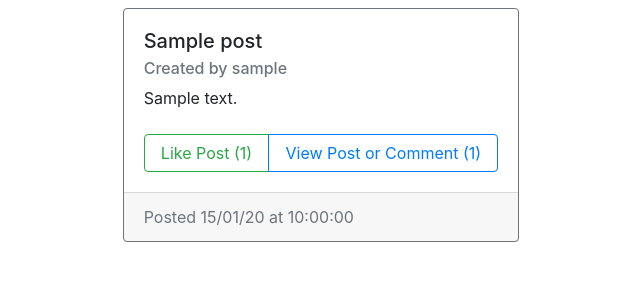
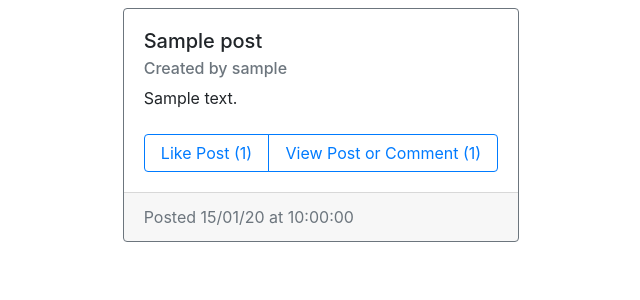
Before and after one commit to daniel-555/COMP2011-CW2, a Flask app: page / in a window 1280 px wide. Shown: the part 56-356 px from the top of the page, without its empty margins (319-959 px from the left). Run offline with Flask 3, Linux system fonts and the light colour scheme; a user stored in the database is signed in; tables that the repository leaves empty hold one stand-in row (values such as "Sample post"); some libraries are stand-ins or nearby versions.

Commit message:
changed green buttons to blue for better contrast for people with colour blindness

```diff
--- a/app/templates/postCard.html
+++ b/app/templates/postCard.html
@@ -12,7 +12,7 @@
 
         <div class="btn-group btn-block mt-2" role="group">
             <!-- edit and delete buttons are instanced per-card so that the correct card is edited/deleted -->
-            <button class="btn btn-outline-success like-button" id="{{ post_data.id }}">Like Post ({{
+            <button class="btn btn-outline-primary like-button" id="{{ post_data.id }}">Like Post ({{
                 post_data.likes | length
                 }})</button>
             <a type="button" class="btn btn-outline-primary" href="/view-post/{{ post_data.id }}">View Post or
--- a/app/templates/viewPost.html
+++ b/app/templates/viewPost.html
@@ -8,7 +8,7 @@
 </a>
 <p>{{ post.content }}</p>
 <hr class="my-4">
-<button class="btn btn-outline-success like-button" id="{{post.id}}">Like Post ({{ post.likes | length }})</button>
+<button class="btn btn-outline-primary like-button" id="{{post.id}}">Like Post ({{ post.likes | length }})</button>
 <br>
 <br>
 <h2>Comments ({{ post.comments | length }})</h2>
```
